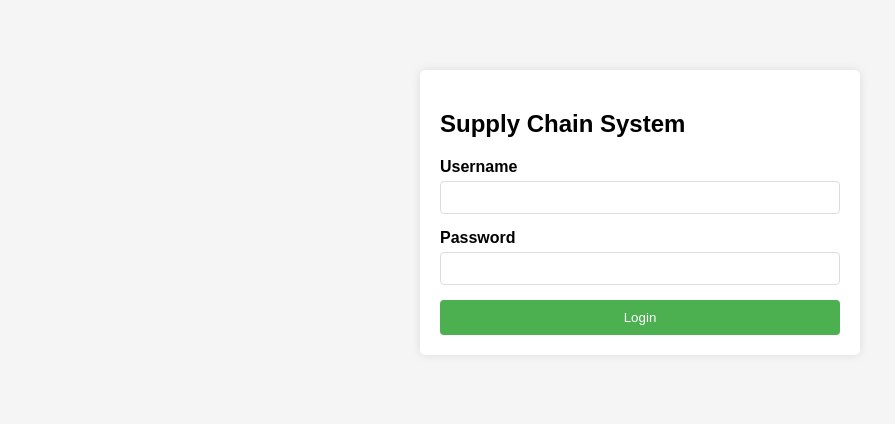
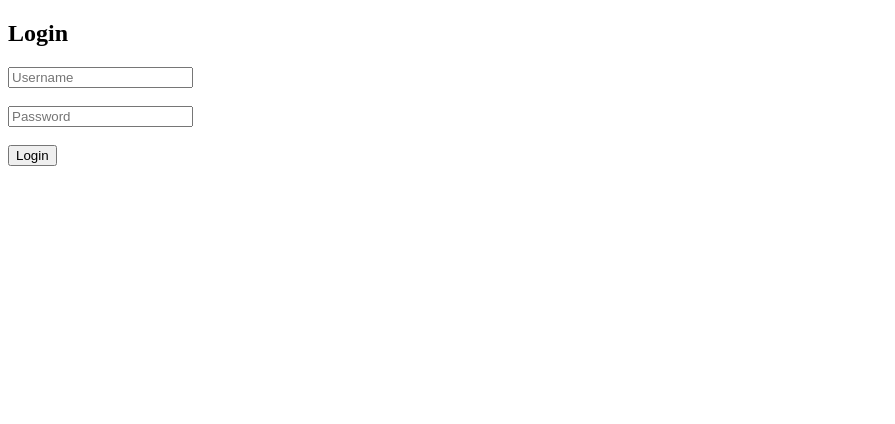
Before and after one commit to Keegan2024/My-inventory, a Flask app: page /login in a window 1280 px wide. Shown: the top 424 px of the page, without its empty margins (0-895 px from the left). Run offline with Flask 3, Linux system fonts and the light colour scheme.

Commit message:
Update login.html

```diff
--- a/templates/login.html
+++ b/templates/login.html
@@ -1,40 +1,19 @@
 <!DOCTYPE html>
 <html>
 <head>
-    <title>Login - Supply Chain System</title>
-    <style>
-        body { font-family: Arial, sans-serif; background-color: #f5f5f5; margin: 0; padding: 20px; }
-        .login-container { max-width: 400px; margin: 50px auto; padding: 20px; background: white; border-radius: 5px; box-shadow: 0 0 10px rgba(0,0,0,0.1); }
-        .form-group { margin-bottom: 15px; }
-        label { display: block; margin-bottom: 5px; font-weight: bold; }
-        input { width: 100%; padding: 8px; box-sizing: border-box; border: 1px solid #ddd; border-radius: 4px; }
-        button { background-color: #4CAF50; color: white; border: none; padding: 10px; width: 100%; cursor: pointer; border-radius: 4px; }
-        .alert { padding: 10px; margin-bottom: 15px; border-radius: 4px; }
-        .alert-success { background-color: #d4edda; color: #155724; }
-        .alert-danger { background-color: #f8d7da; color: #721c24; }
-    </style>
+    <title>Login</title>
 </head>
 <body>
-    <div class="login-container">
-        <h2>Supply Chain System</h2>
+    <h2>Login</h2>
     {% with messages = get_flashed_messages(with_categories=true) %}
-            {% if messages %}
         {% for category, message in messages %}
-                    <div class="alert alert-{{ category }}">{{ message }}</div>
+            <p style="color:red;">{{ message }}</p>
         {% endfor %}
-            {% endif %}
     {% endwith %}
-        <form method="POST">
-            <div class="form-group">
-                <label>Username</label>
-                <input type="text" name="username" required>
-            </div>
-            <div class="form-group">
-                <label>Password</label>
-                <input type="password" name="password" required>
-            </div>
+    <form method="post">
+        <input type="text" name="username" placeholder="Username" required><br><br>
+        <input type="password" name="password" placeholder="Password" required><br><br>
         <button type="submit">Login</button>
     </form>
-    </div>
 </body>
 </html>
```
Lines whose indentation alone changed are shown as unchanged.
